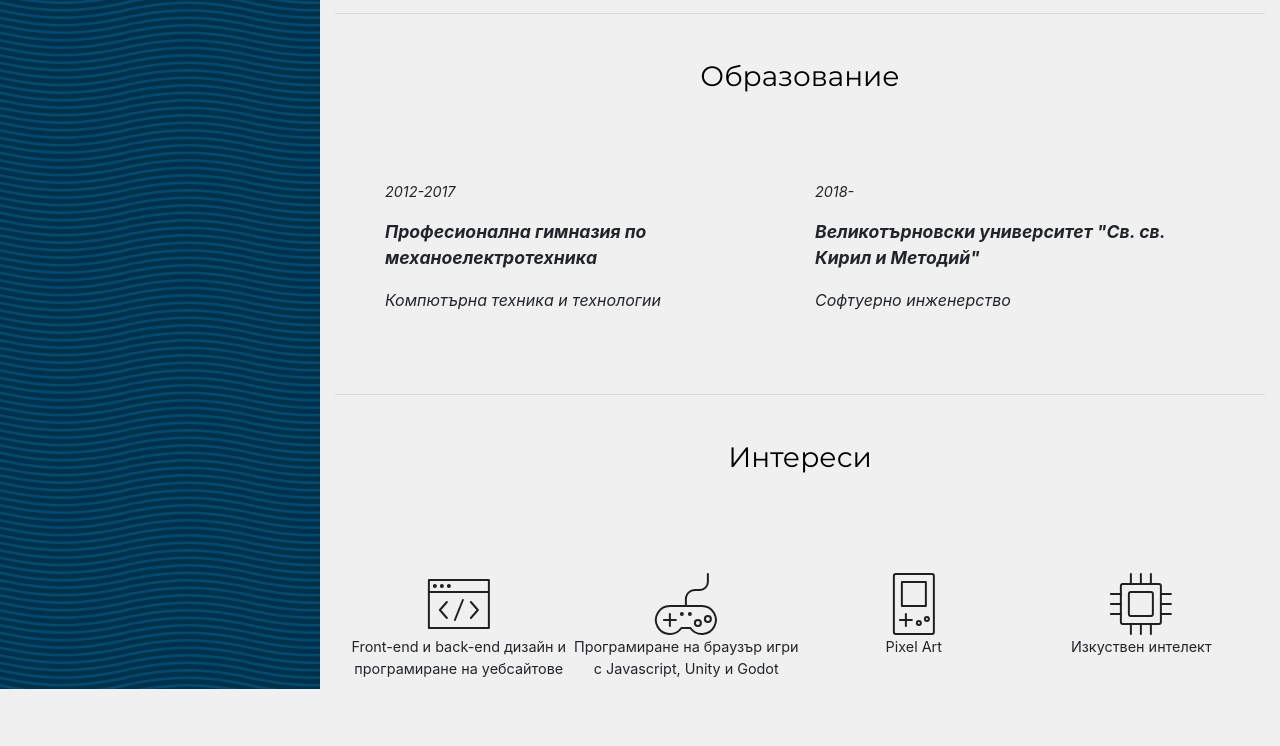
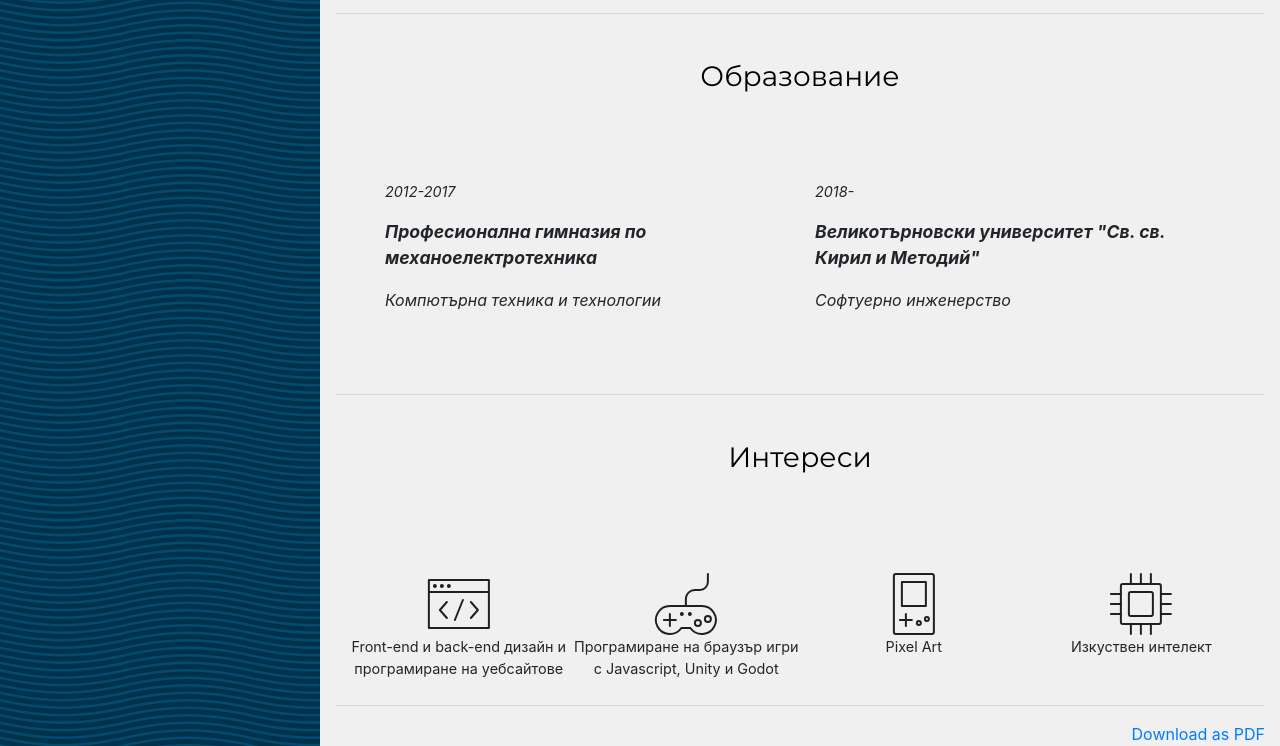
Before and after one commit to neostarbg/neostarbg.github.io, a plain HTML site: page index.html in a window 1280 px wide. Shown: the part 421-1167 px from the top of the page. Before the commit the page ends 1110 px from the top, so only its background shows below. Drawn offline with nearby package versions, Linux system fonts and the light colour scheme.

Commit message:
add download link to cv

```diff
--- a/index.html
+++ b/index.html
@@ -129,6 +129,8 @@
                         Изкуствен интелект
                 </div>
             </div>
+	    <hr>
+            <a href="/peter_lyubenov_cv.pdf" class="float-right" download>Download as PDF</a>
         </div>
     </div>
 </body>
```
